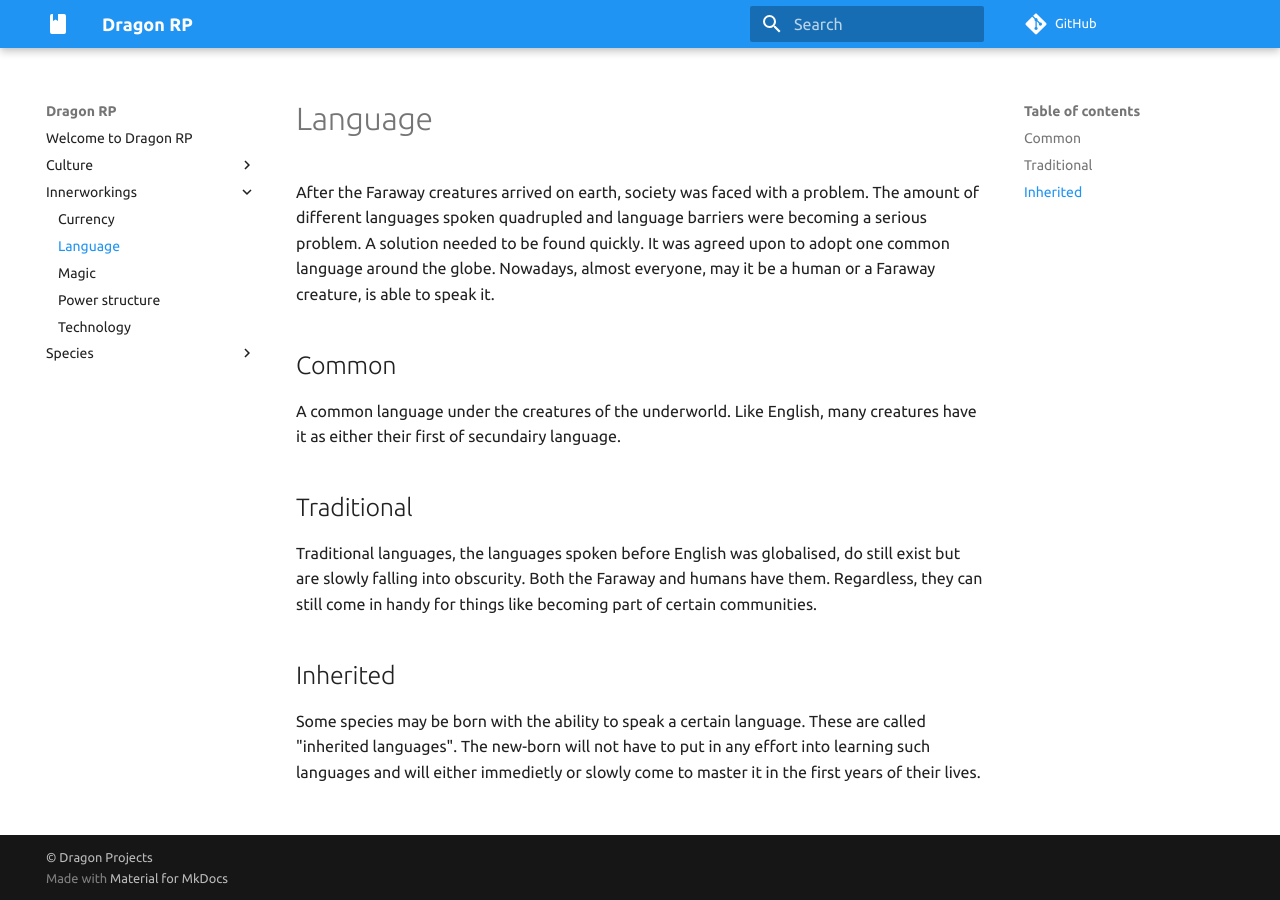
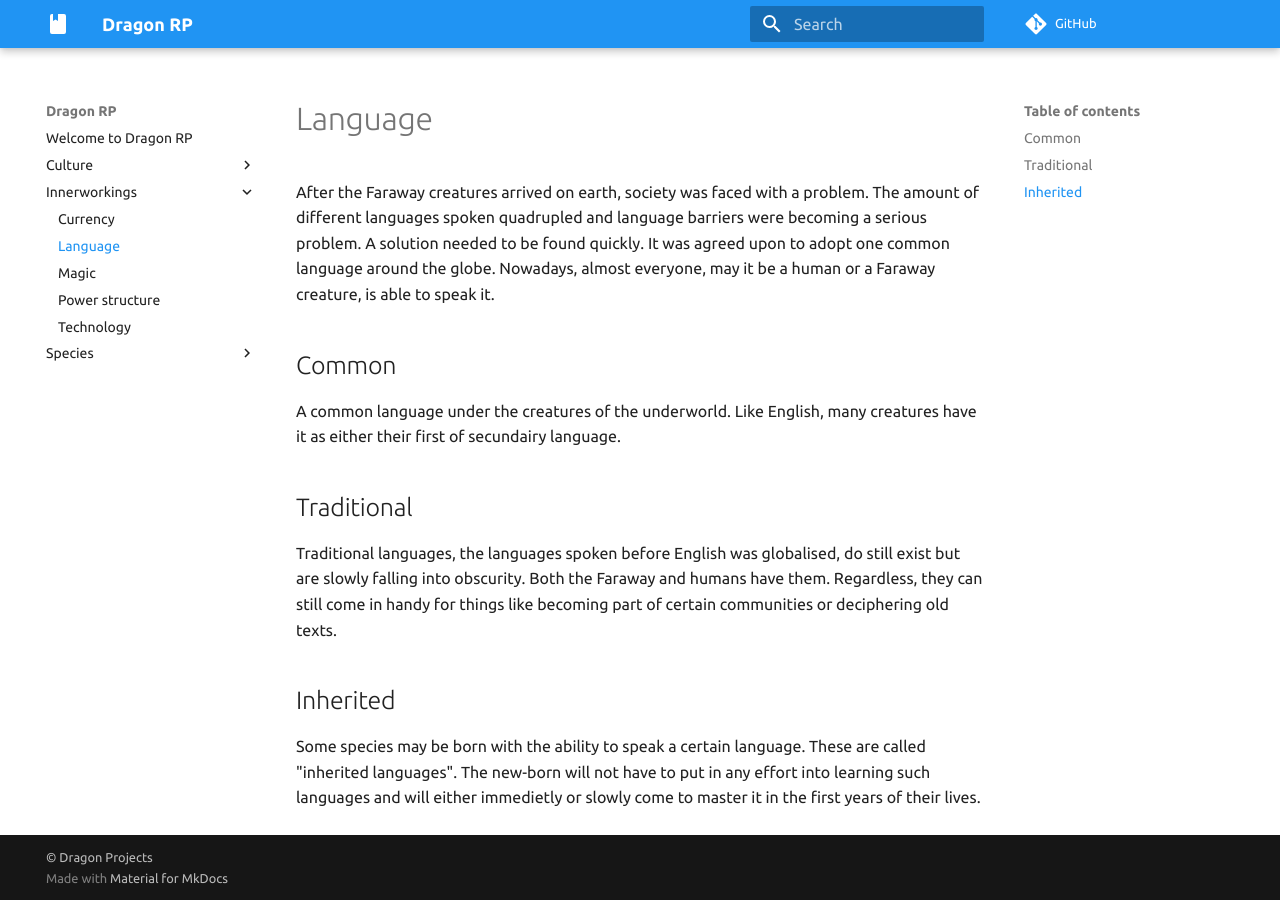
Before and after one commit to dragonprojects/dragonroleplay, an MkDocs documentation site: the page built from docs/Innerworkings/Language.md, in a window 1280 px wide. Built offline with MkDocs 1.6.1 and Material for MkDocs 9.7.7, drawn with Linux system fonts in a browser that asks for light colours; comment, search, counter and statistics services are not loaded.

Commit message:
Update Language.md

```diff
--- a/docs/Innerworkings/Language.md
+++ b/docs/Innerworkings/Language.md
@@ -5,7 +5,7 @@ After the Faraway creatures arrived on earth, society was faced with a problem.
 A common language under the creatures of the underworld. Like English, many creatures have it as either their first of secundairy language.
 
 ## Traditional
-Traditional languages, the languages spoken before English was globalised, do still exist but are slowly falling into obscurity. Both the Faraway and humans have them. Regardless, they can still come in handy for things like becoming part of certain communities.
+Traditional languages, the languages spoken before English was globalised, do still exist but are slowly falling into obscurity. Both the Faraway and humans have them. Regardless, they can still come in handy for things like becoming part of certain communities or deciphering old texts.
 
 ## Inherited
 Some species may be born with the ability to speak a certain language. These are called "inherited languages". The new-born will not have to put in any effort into learning such languages and will either immedietly or slowly come to master it in the first years of their lives.
```
